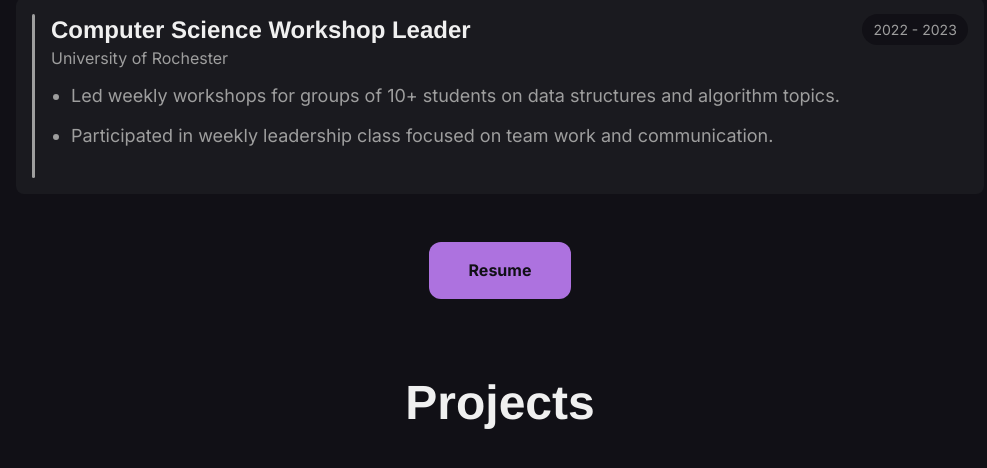
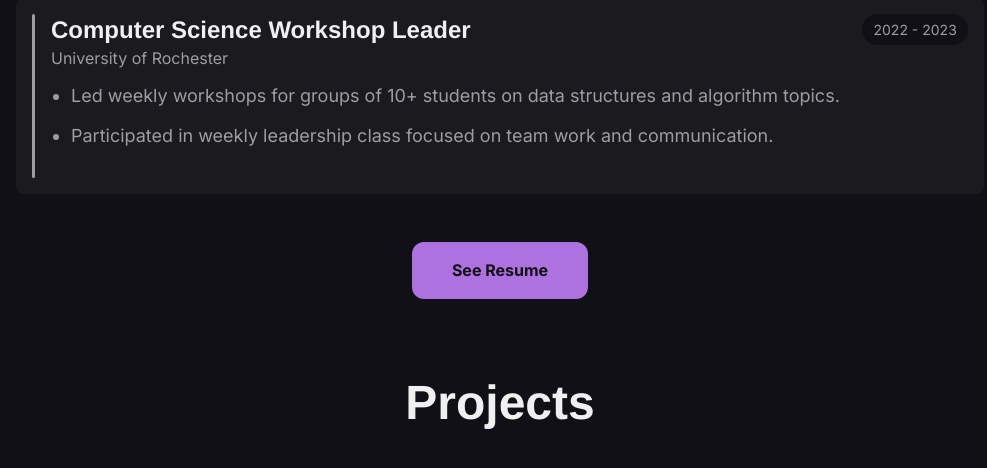
Before and after one commit to YAGOTAGO/yagotago.github.io, a Jekyll site: the page built from index.html, in a window 1280 px wide and 900 px high, scrolled down 1960 px, cut to the strip 0-471 px from the top of the window. Shown: the top 468 px of the strip, without its empty margins (140-1127 px from the left). Built offline with Jekyll 4.4.1, drawn with Linux system fonts in a browser that asks for light colours; nearby versions of some CDN libraries; some web fonts are replaced; the list of posts is cut into pages by our own code.

Commit message:
Update section-experience.html

```diff
--- a/_includes/section-experience.html
+++ b/_includes/section-experience.html
@@ -42,7 +42,7 @@
   </div>
 
   <div class="section__navigation">
-    <a href="/Tiago-Resume.pdf" class="button button--primary section-button" rel="noopener noreferrer" target="_blank">Resume</a>
+    <a href="/Tiago-Resume.pdf" class="button button--primary section-button" rel="noopener noreferrer" target="_blank">See Resume</a>
   </div>
 </section>
 
```
